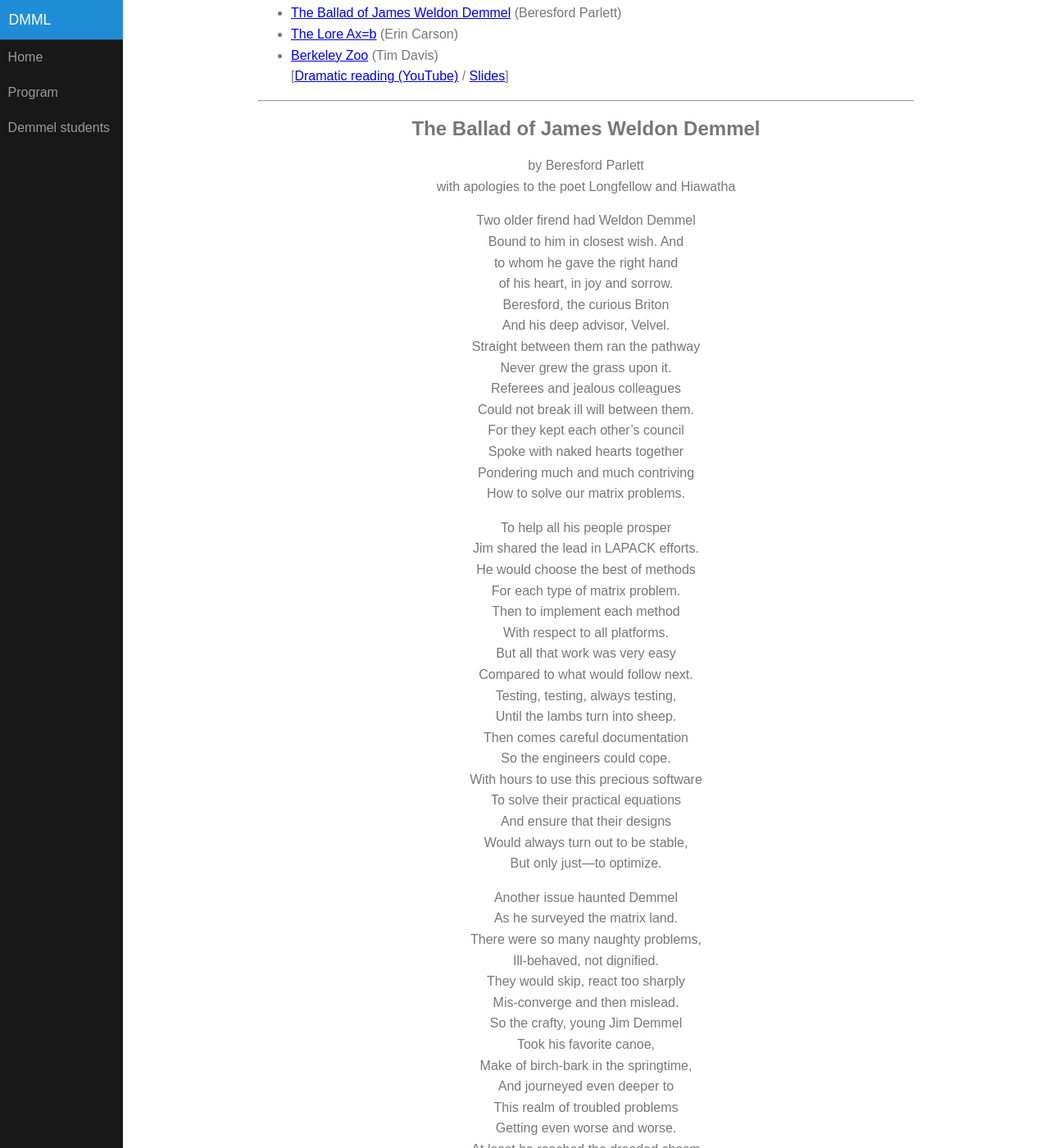
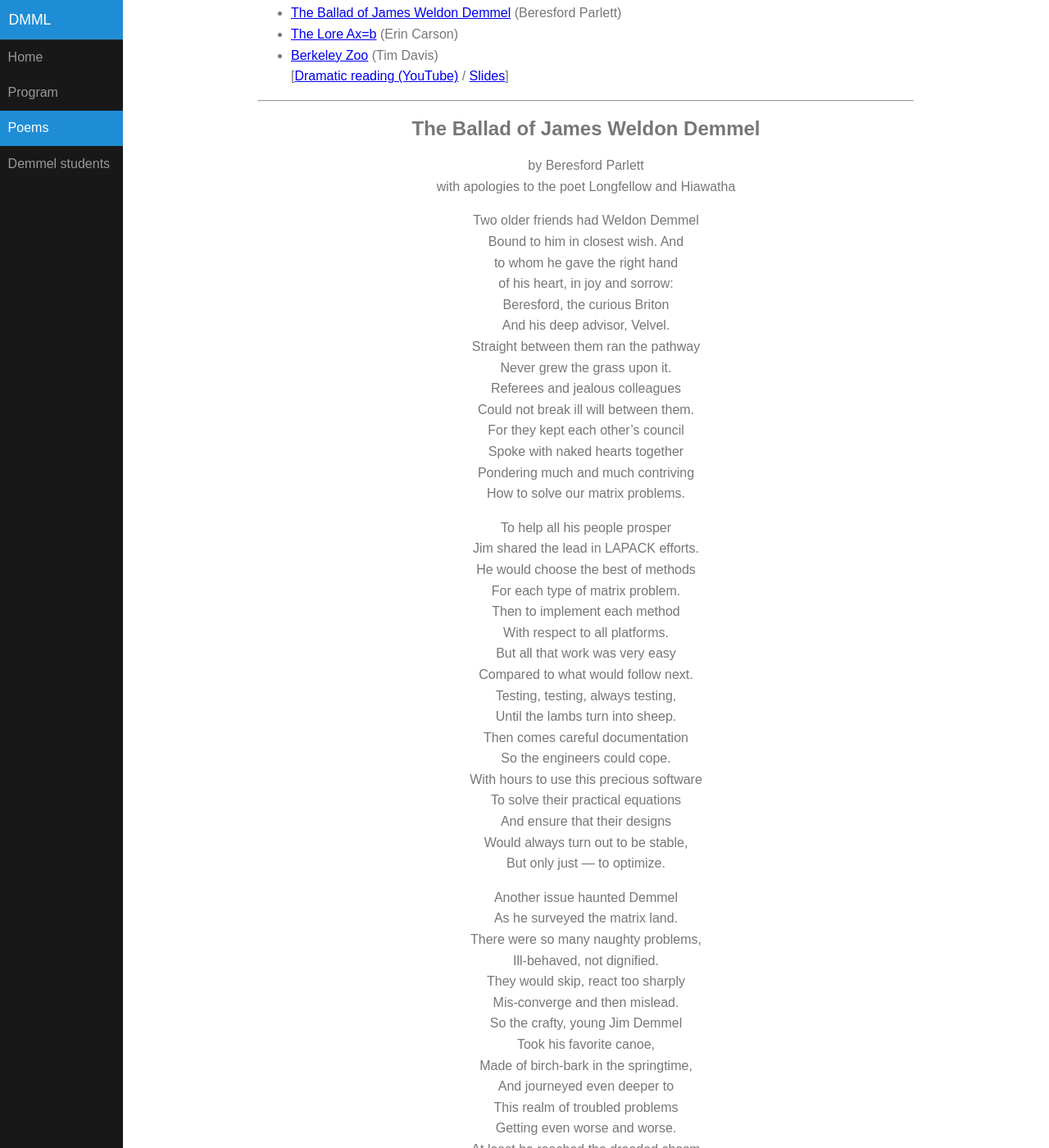
Before and after one commit to dbindel/dmml, a Jekyll site: the page built from poems.html, in a window 1280 px wide and 1400 px high, scrolled down 348 px. Shown: the whole window at 82% size. Built offline with Jekyll 4.4.1, drawn with Linux system fonts in a browser that asks for light colours; some of the changed text lies outside the part shown.

Commit message:
Corrected typos and added top-level link to poems.

```diff
--- a/_data/navpages.yml
+++ b/_data/navpages.yml
@@ -2,5 +2,7 @@
   link: index
 - name: Program
   link: program
+- name: Poems
+  link: poems
 - name: Demmel students
   link: students
--- a/poems.html
+++ b/poems.html
@@ -28,10 +28,10 @@ layout: page
   </p>
 
   <p>
-  Two older firend had Weldon Demmel<br/>
+  Two older friends had Weldon Demmel<br/>
   Bound to him in closest wish. And<br/>
   to whom he gave the right hand<br/>
-  of his heart, in joy and sorrow.<br/>
+  of his heart, in joy and sorrow:<br/>
   Beresford, the curious Briton<br/>
   And his deep advisor, Velvel.<br/>
   Straight between them ran the pathway<br/>
@@ -61,7 +61,7 @@ layout: page
   To solve their practical equations<br/>
   And ensure that their designs<br/>
   Would always turn out to be stable,<br/>
-  But only just—to optimize.
+  But only just — to optimize.
   </p>
 
   <p>
@@ -73,7 +73,7 @@ layout: page
   Mis-converge and then mislead.<br/>
   So the crafty, young Jim Demmel<br/>
   Took his favorite canoe,<br/>
-  Make of birch-bark in the springtime,<br/>
+  Made of birch-bark in the springtime,<br/>
   And journeyed even deeper to<br/>
   This realm of troubled problems<br/>
   Getting even worse and worse.<br/>
```
Also changed, not shown: other parts of poems.html (+1 -1 lines).
